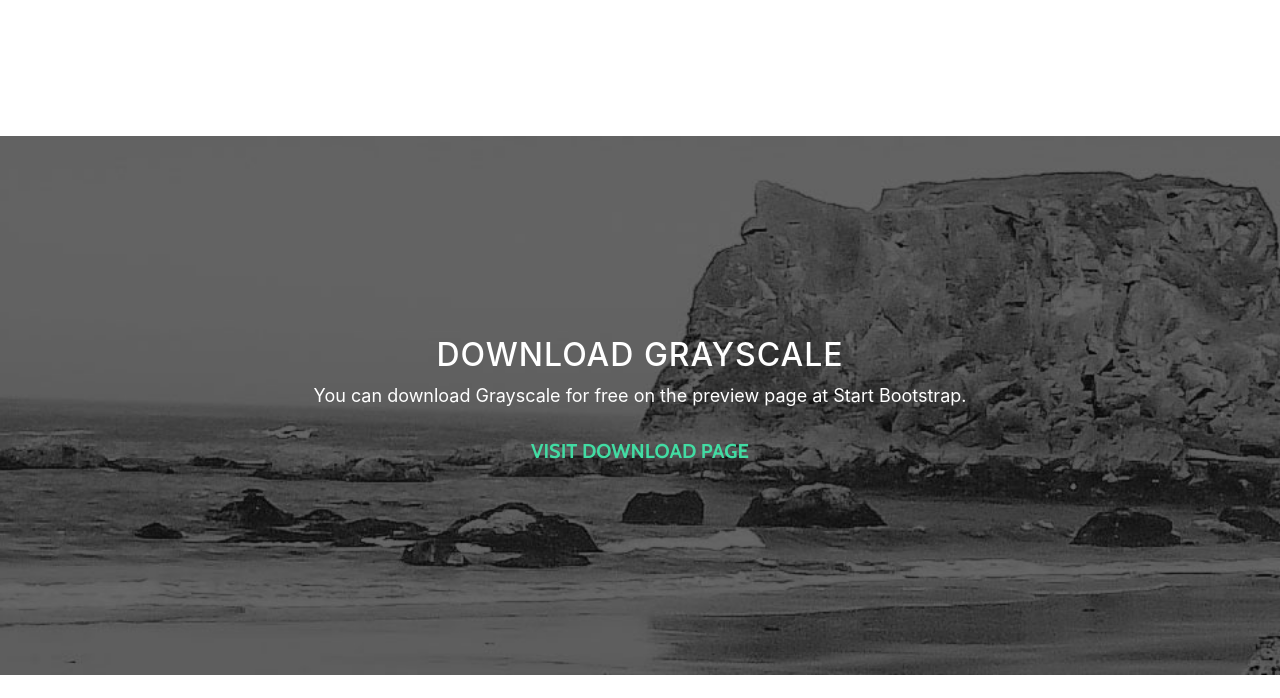
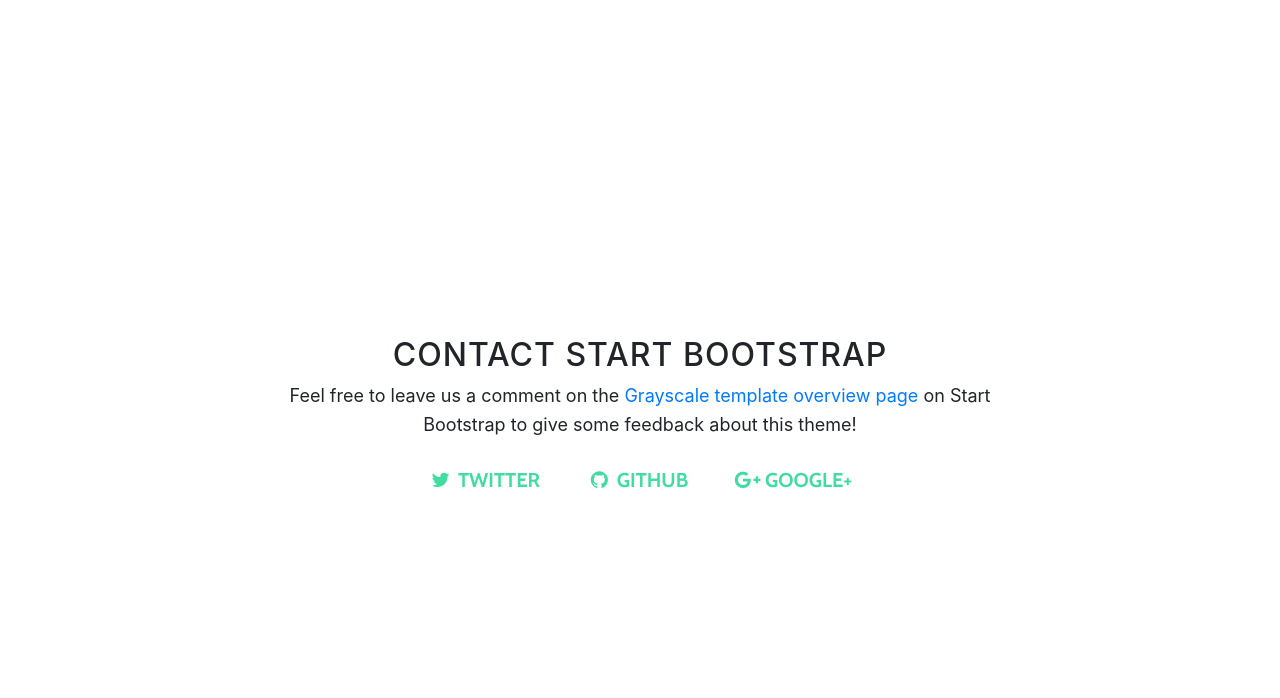
Before and after one commit to lilithxxx/Musafir, a website with bundled scripts: page startbootstrap-grayscale-gh-pages/index.html in a window 1280 px wide. Shown: the part 1360-2058 px from the top of the page. Built offline with nearby package versions, Linux system fonts and the light colour scheme.

Commit message:
Update index.html

```diff
--- a/startbootstrap-grayscale-gh-pages/index.html
+++ b/startbootstrap-grayscale-gh-pages/index.html
@@ -197,15 +197,20 @@
     </section>
 
     <!-- Download Section -->
-    <section id="download" class="download-section content-section text-center">
-      <div class="container">
-        <div class="col-lg-8 mx-auto">
-          <h2>Download Grayscale</h2>
-          <p>You can download Grayscale for free on the preview page at Start Bootstrap.</p>
-          <a href="http://startbootstrap.com/template-overviews/grayscale/" class="btn btn-default btn-lg">Visit Download Page</a>
-        </div>
-      </div>
-    </section>
+
+
+
+
+    <!--grid system for our services
+       1 hotels4
+		2 restaurants
+		3 safari--->
+
+
+
+
+
+
 
     <!-- Contact Section -->
     <section id="contact" class="content-section text-center">
```
